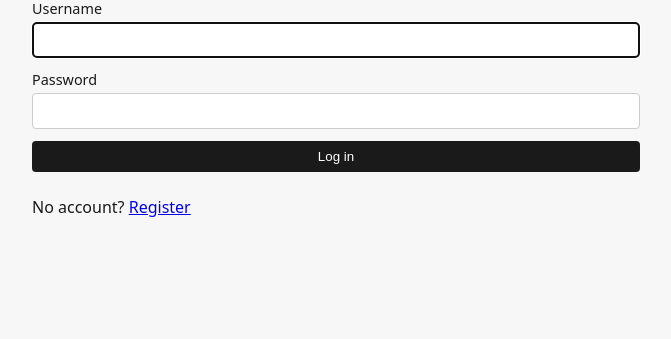
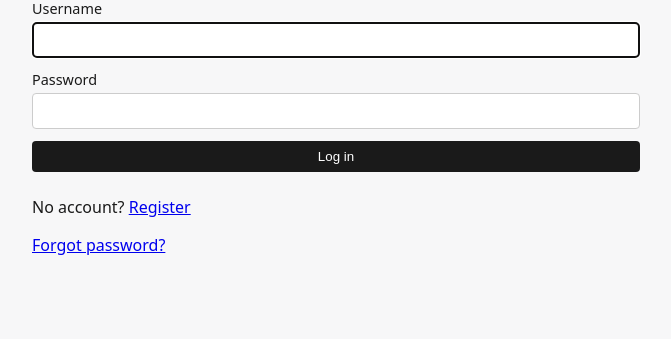
Before and after one commit to elite-coder-2026/vantage-point, a FastAPI app: page /login in a window 1280 px wide. Shown: the part 152-491 px from the top of the page, without its empty margins (304-975 px from the left). Run offline with FastAPI, Linux system fonts and the light colour scheme; parts of the project's set-up code (start-up, migrations or seed data) failed here and were passed over.

Commit message:
Add "Forgot password?" link to login page
Co-Authored-By: Claude Sonnet 5 <noreply@anthropic.com>
Claude-Session: https://claude.ai/code/session_01HkqNyKDM9wxkshPZNcUzdi

```diff
--- a/app/templates/login.html
+++ b/app/templates/login.html
@@ -8,4 +8,5 @@
   <button type="submit">Log in</button>
 </form>
 <p>No account? <a href="/register">Register</a></p>
+<p><a href="/forgot-password">Forgot password?</a></p>
 {% endblock %}
```
